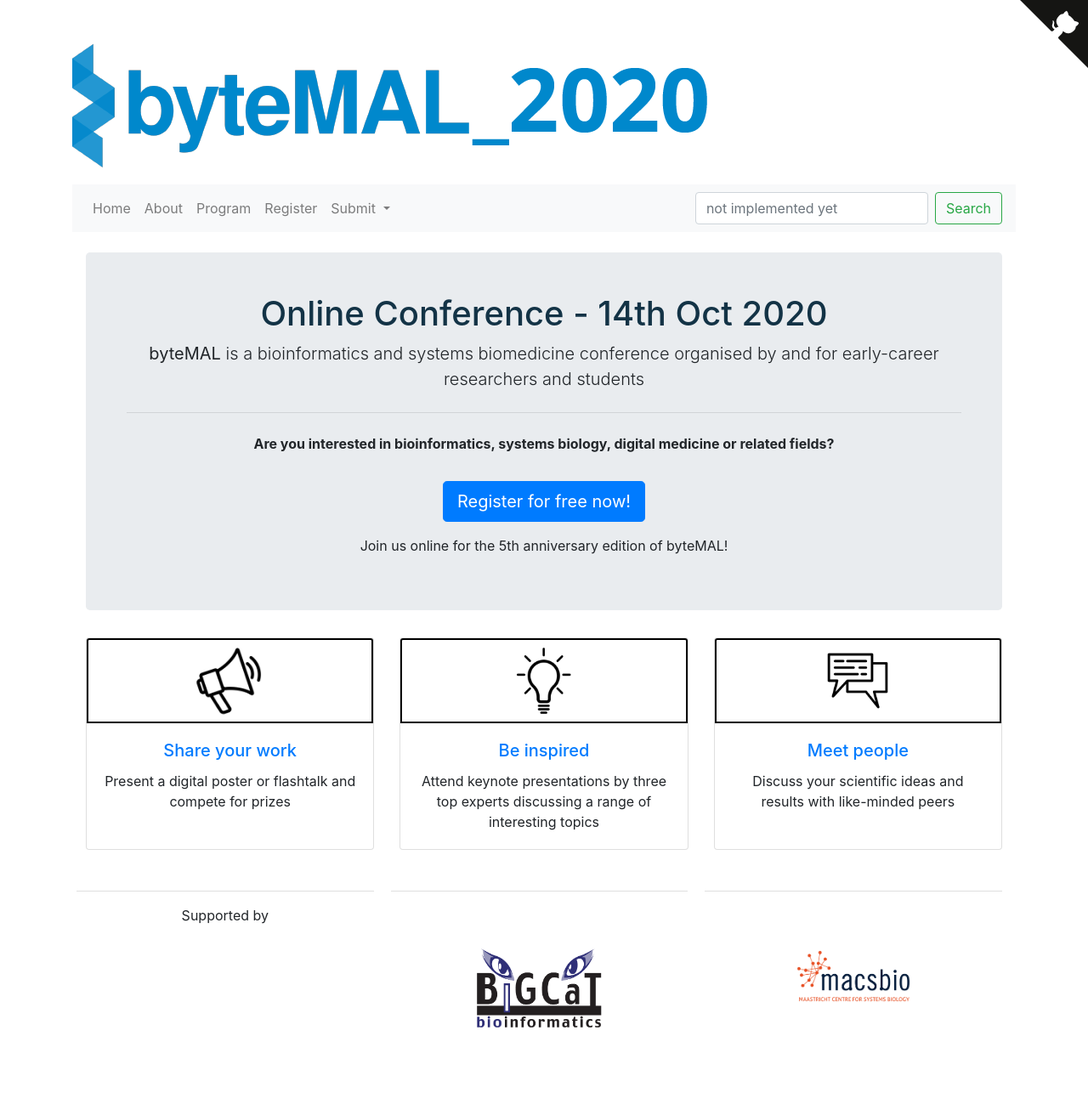
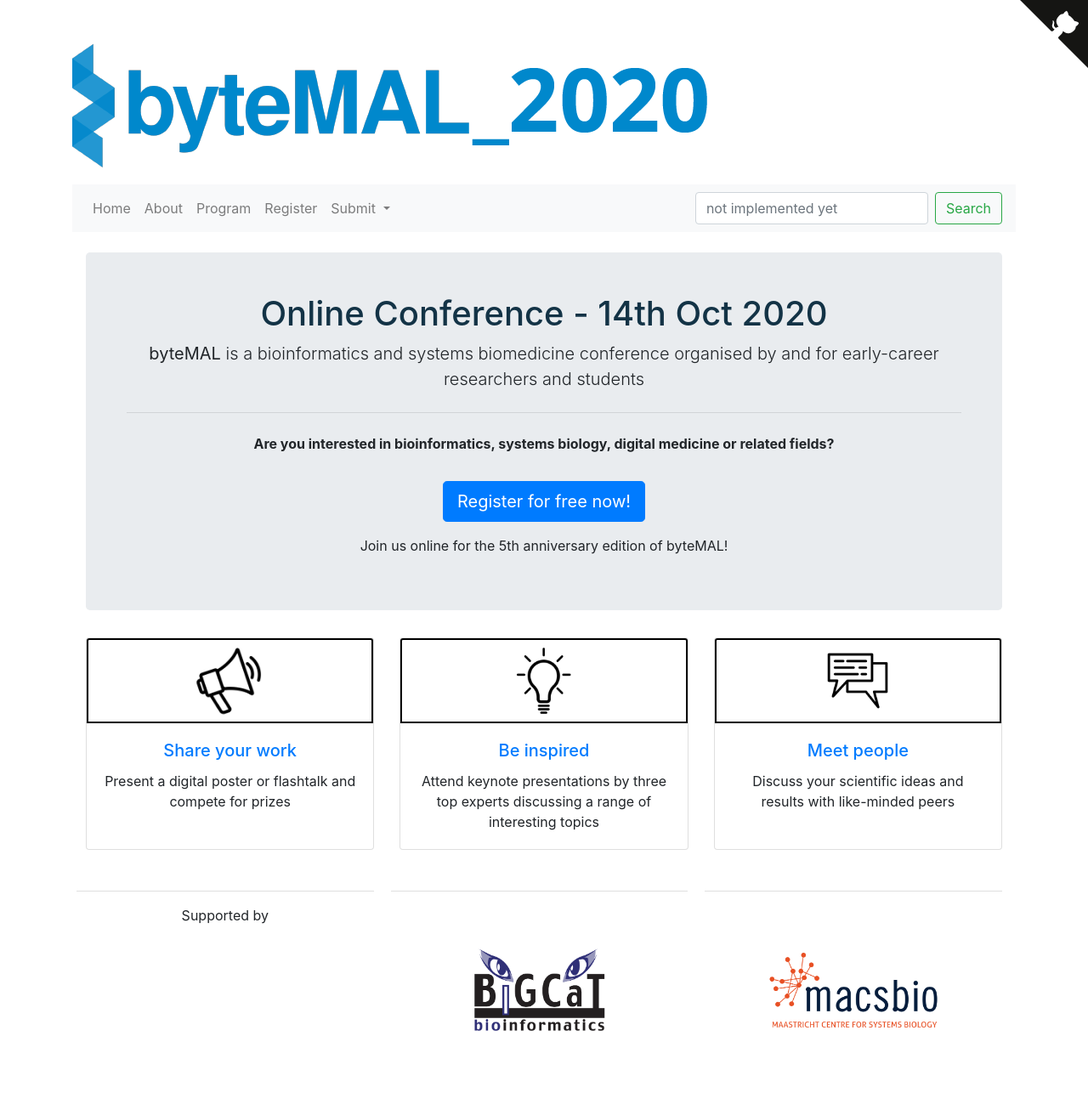
Before and after one commit to bytemal/bytemal-2020, a Jekyll site: the page built from index.html, in a window 1280 px wide. Shown: the whole page at 85% size. Built offline with Jekyll 4.4.1, drawn with Linux system fonts in a browser that asks for light colours.

Commit message:
Update default.html

```diff
--- a/_layouts/default.html
+++ b/_layouts/default.html
@@ -47,7 +47,7 @@
   <div class="column">
     <div class="card-footer">
 	<a href="https://www.maastrichtuniversity.nl/research/bioinformatics"><img src="/bytemal-2020/images/bigcat.png" alt="BiGCAT_logo"
-		style="width:150px;max-width:100%;height:auto;margin-top:50px;margin-bottom:20px;vertical-align:middle;">
+		style="height:100px;max-height:100%;width:auto;margin-top:50px;margin-bottom:20px;vertical-align:middle;">
 	</a>
     </div>
   </div>
@@ -55,7 +55,7 @@
   <div class="column">
     <div class="card-footer">
 	<a href="https://www.maastrichtuniversity.nl/research/maastricht-centre-systems-biology"><img src="/bytemal-2020/images/macsbio.png" alt="MaCSBio_logo"
-		style="width:150px;max-width:100%;height:auto;margin-top:50px;margin-bottom:20px;vertical-align:middle;">
+		style="height:100px;max-height:100%;width:auto;margin-top:50px;margin-bottom:20px;vertical-align:middle;">
 	</a>
     </div>
   </div>
```
